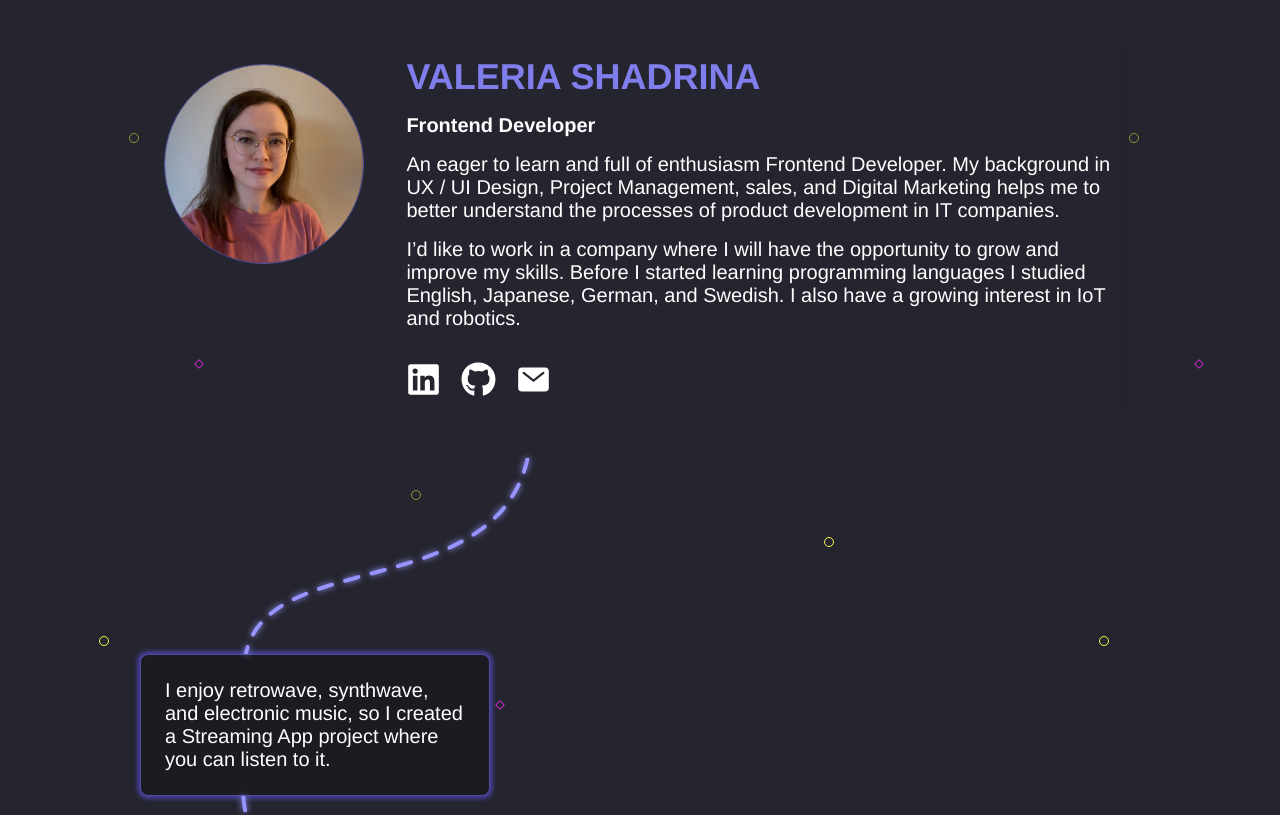
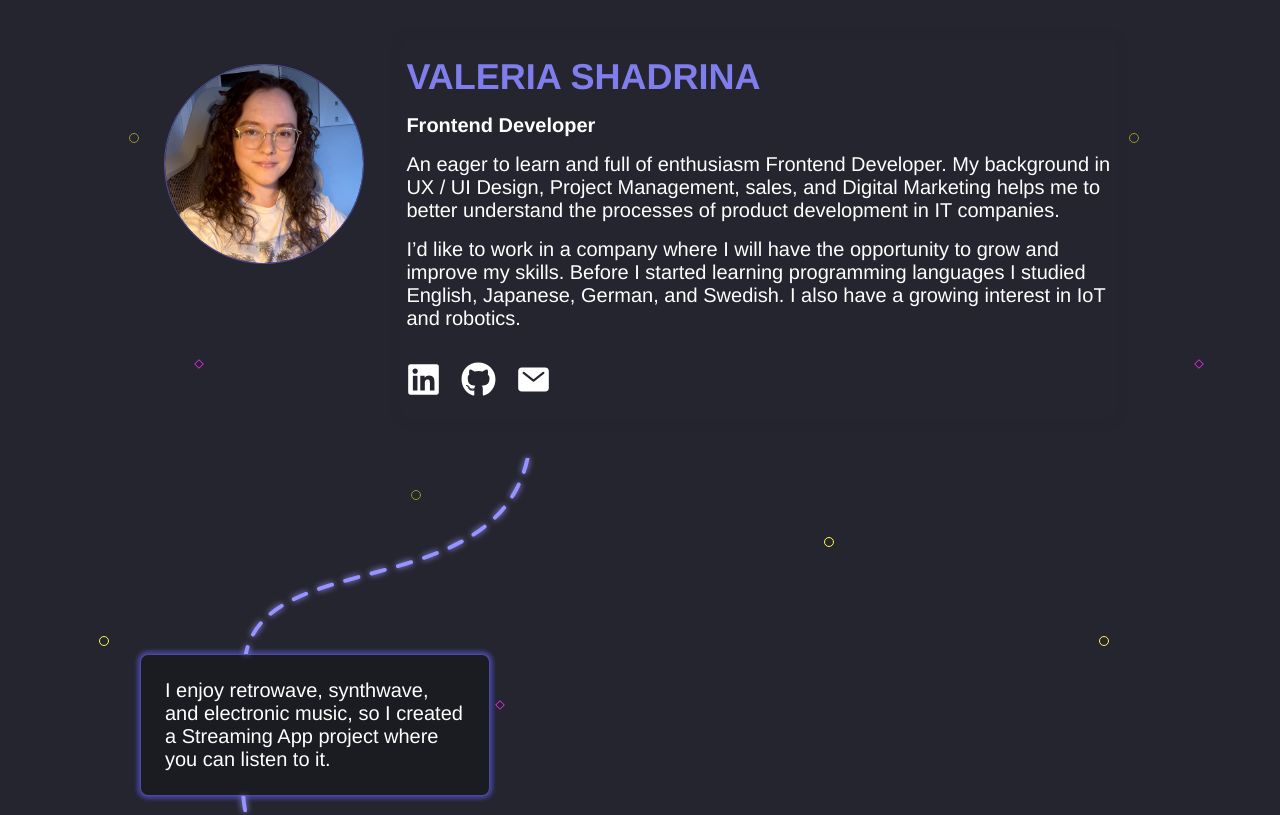
Before and after one commit to avreally/portfolio-website, a React (Create React App) app: page / in a window 1280 px wide. Shown: the top 815 px of the page. Built offline with nearby package versions, Linux system fonts and the light colour scheme.

Commit message:
Change profile pic

```diff
--- a/src/components/aboutMe/index.tsx
+++ b/src/components/aboutMe/index.tsx
@@ -14,7 +14,7 @@ const AboutMe = () => {
         <img
           onLoad={handlePictureLoad}
           className="profilePic"
-          src="../images/profile-pic.jpg"
+          src="../images/profile-pic.png"
           alt="profile picture"
         />
       </div>
```
Also changed, not shown: public/images/profile-pic.png (added).
